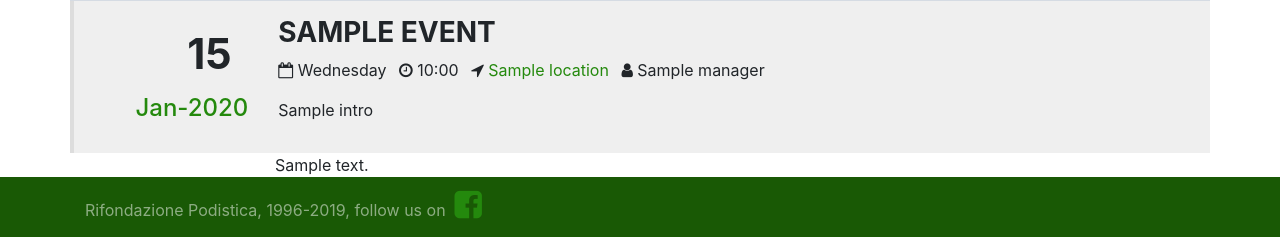
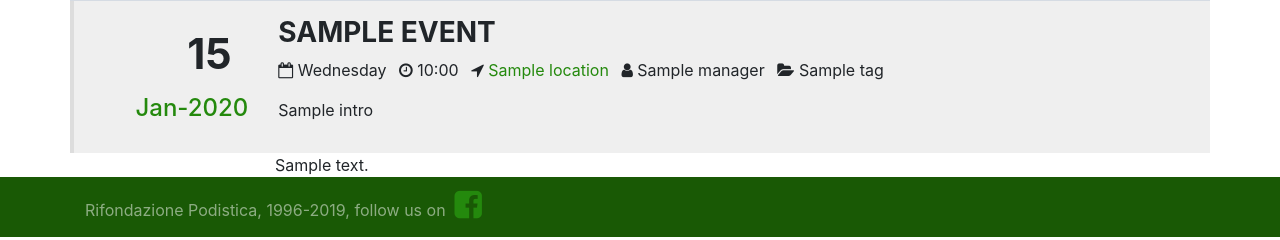
Before and after one commit to andywar65/rpnew_base, a Django app: template pagine/templates/pagine/event_detail.html in a window 1280 px wide. Shown: the part 914-1154 px from the top of the page. Run offline with Django 3.2, Linux system fonts and the light colour scheme; the template is opened without the code that fills it: most values are stand-ins (such as "Sample title", 1, 10 or a date in 2020); grey boxes marked "Sample" are stand-in pictures; some libraries are stand-ins or nearby versions.

Commit message:
added tag list in event detail template

```diff
--- a/pagine/models.py
+++ b/pagine/models.py
@@ -187,6 +187,9 @@ class Event(models.Model):
             return self.location.image
         return
 
+    def get_tags(self):
+        return list(self.tags.names())
+
     def save(self, *args, **kwargs):
         if not self.slug:
             self.slug = generate_unique_slug(Event, self.title)
--- a/pagine/templates/pagine/event_detail.html
+++ b/pagine/templates/pagine/event_detail.html
@@ -31,6 +31,14 @@
               {% endif %}
             </li>
             {% endif %}
+            {% if event.get_tags %}
+              <li class="list-inline-item">
+                <i class="fa fa-folder-open" aria-hidden="true"></i>
+                {% for tag in event.get_tags %}
+                  {{ tag }}
+                {% endfor %}
+              </li>
+            {% endif %}
           </ul>
           <p>{{ event.intro }}</p>
         </div>
--- a/rpnew_prog/settings/base.py
+++ b/rpnew_prog/settings/base.py
@@ -96,6 +96,8 @@ CKEDITOR_BROWSE_SHOW_DIRS = True
 CKEDITOR_RESTRICT_BY_DATE = True
 CKEDITOR_IMAGE_BACKEND = 'pillow'
 
+TAGGIT_CASE_INSENSITIVE = True
+
 # Internationalization
 # https://docs.djangoproject.com/en/2.2/topics/i18n/
 
@@ -110,5 +112,3 @@ USE_L10N = True
 USE_TZ = True
 
 AUTH_USER_MODEL = 'users.User'
-
-#GRAPPELLI_ADMIN_TITLE = 'Amministrazione RP'
```
